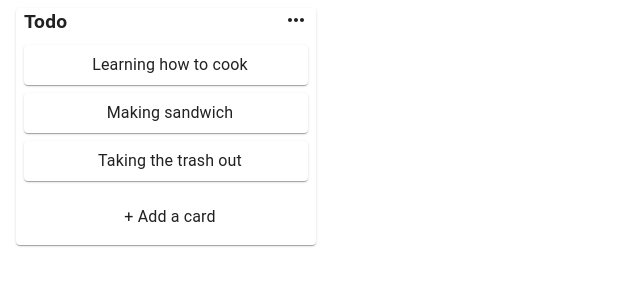
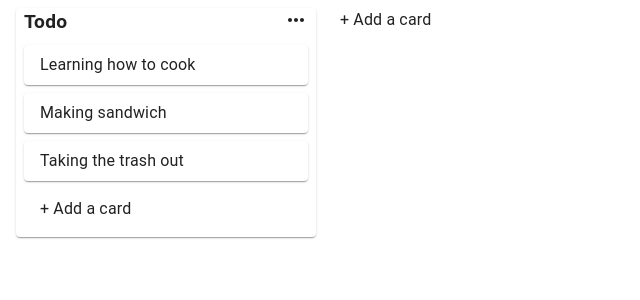
Before and after one commit to izengmac/TrelloClone, a React (Create React App) app: page / in a window 1280 px wide. Shown: the top 300 px of the page, without its empty margins (0-640 px from the left). Built offline with nearby package versions, Linux system fonts and the light colour scheme.

Commit message:
Unfinishedadd new list

```diff
--- a/src/App.js
+++ b/src/App.js
@@ -1,43 +1,53 @@
 import React, { useState } from "react";
-import {v4 as uuid} from "uuid"
+import { v4 as uuid } from "uuid";
 import logo from "./logo.svg";
 import "./App.css";
 import List from "./components/List/List";
 import store from "../src/utils/store";
 import StoreApi from "../src/utils/storeApi";
+import InputContainer from "./components/input/InputContainer";
+import { makeStyles } from "@mui/styles";
 
 
+const useStyle = makeStyles((theme) => ({
+  root: {
+      display: 'flex',
+  },
+}));
 
 function App() {
   const [data, setData] = useState(store);
+  const classes = useStyle();
   const addMoreCard = (title, listId) => {
     const newCradId = uuid();
     const newCard = {
       id: newCradId,
       title,
-    }
+    };
 
     const list = data.lists[listId];
-    list.cards = [...list.cards,newCard];
+    list.cards = [...list.cards, newCard];
 
     const newState = {
       ...data,
-      lists:{
+      lists: {
         ...data.lists,
         [listId]: list,
-      }
+      },
     };
     setData(newState);
   };
 
   return (
-    <StoreApi.Provider value={{addMoreCard}}>
-    <div className="App">
+    <StoreApi.Provider value={{ addMoreCard }}>
+      <div className={classes.root}>
         {data.listIds.map((listId) => {
           const list = data.lists[listId];
           console.log(list);
           return <List list={list} key={listId} />;
         })}
+
+        <InputContainer />
       </div>
     </StoreApi.Provider>
   );
--- a/src/components/input/InputCard.js
+++ b/src/components/input/InputCard.js
@@ -1,4 +1,4 @@
-import React, { useContext, useState } from "react";
+import React, {useContext, useState} from "react";
 import { Paper, InputBase, Button, IconButton } from "@mui/material";
 import ClearIcon from "@mui/icons-material/Clear";
 import { makeStyles } from "@mui/styles";
@@ -27,45 +27,48 @@ const useStyle = makeStyles((theme) => ({
     textAlign: "start",
     margin: theme.spacing(0, 1, 1, 1),
     paddingBottom: theme.spacing(4),
-    paddingLeft: theme.spacing(2),
+    paddingLeft: theme.spacing(2)
   },
-  confirm: {
+  confirm:{
     margin: theme.spacing(0, 1, 1, 1),
-    display: "flex",
+    display:"flex",
     alignItems: "start",
+
   },
-  input: {
-    backgroundColor: "#fff",
-  },
+  input:{
+    backgroundColor:"#fff"
+  }
 }));
 
-const ButtonWrapper = styled(Button)(({ theme }) => ({
-  color: "#fff",
-  background: "green",
-  "&:hover": {
+const ButtonWrapper = styled(Button)(({theme}) => ({
+    color:"#fff",
+    background:"green",
+    "&:hover":{
         background: "#000",
-    color: "#fff",
-  },
-}));
+        color:"#fff"
+    }
 
-export default function InputCard({ setOpen, listId }) {
+}))
+
+
+export default function InputCard({setOpen, listId}) {
   const [cardTitle, setCardTitle] = useState("");
   const classes = useStyle();
-  const { addMoreCard } = useContext(storeApi);
+  const {addMoreCard} = useContext(storeApi);
   const handleOnChange = (e) => {
     setCardTitle(e.target.value);
   };
 
   const handleBtnConfirmed = () => {
-    addMoreCard(cardTitle, listId);
-    setOpen(false);
-    setCardTitle(""); // reset input field after add card
-  };
+    addMoreCard(cardTitle,listId);
+    setOpen(false)
+    setCardTitle("")  // reset input field after add card
+  }
 
  const handleBlur = () => {
     setOpen(false);
-    setCardTitle(""); // reset input field after cancel add card
-  };
+    setCardTitle("")  // reset input field after cancel add card
+  }
 
   return (
     <div>
@@ -85,9 +88,9 @@ export default function InputCard({ setOpen, listId }) {
         </Paper>
       </div>
       <div className={classes.confirm}>
-        <ButtonWrapper onClick={handleBtnConfirmed}> Add Cart</ButtonWrapper>
+        <ButtonWrapper onClick={handleBtnConfirmed} > Add Cart</ButtonWrapper>
         <IconButton>
-          <ClearIcon onClick={() => setOpen(false)} />
+          <ClearIcon onClick={() => setOpen(false)}/>
         </IconButton>
       </div>
     </div>
--- a/src/components/input/InputContainer.js
+++ b/src/components/input/InputContainer.js
@@ -9,6 +9,7 @@ import { useState } from "react";
 import { Collapse } from '@mui/material';
 
 const theme = createTheme({
+  spacing: 8,
   palette: {
     primary: {
       main: "#FF5733",
@@ -22,17 +23,21 @@ const theme = createTheme({
       contrastText: "#47008F",
     },
   },
+
+
 });
 
-const useStyle = makeStyles((theme) => ({
+console.log("theme" , theme.spacing)
+const useStyle = makeStyles(({theme}) => ({
   root: {
-    marginTop: theme.spacing(2),
+      width: '300px',
+
   },
 }));
 
 const PaperWrapper = styled(Paper)(({ theme }) => ({
-  padding: theme.spacing(1, 1, 1, 2),
-  margin: theme.spacing(0, 1, 1, 1),
+  padding:theme.spacing(1, 1, 1, 2),
+  margin:theme.spacing(0, 1, 1, 1),
   "&:hover": {
     backgroundColor: theme.palette.secondary.main,
     color: "#fff",
@@ -42,7 +47,8 @@ export default function InputContainer({listId}) {
   const [open, setOpen] = useState(false)
   const classes = useStyle();
   return (
-    <div className={classes.root}>
+    <ThemeProvider theme={theme}>
+        <div className={classes.root}>
       <Collapse in={open}>
       <InputCard setOpen={setOpen} listId={listId} />
       </Collapse>
@@ -52,5 +58,7 @@ export default function InputContainer({listId}) {
       </PaperWrapper>
     </Collapse>
     </div>
+    </ThemeProvider>
+
   );
 }
```
Lines whose indentation alone changed are shown as unchanged.
